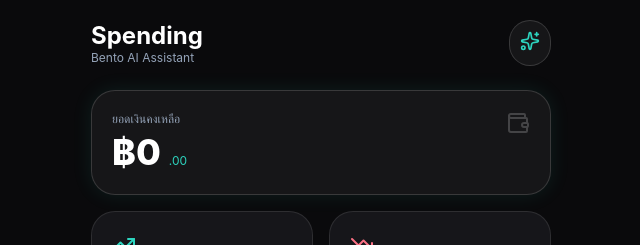
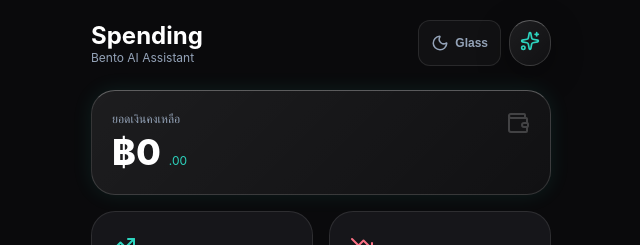
Before and after one commit to warintum/spending-bento-ai-assistant-glm4.7-antigravity, a React (Vite) app: page / in a window 1280 px wide. Shown: the top 245 px of the page, without its empty margins (319-959 px from the left). Built offline with nearby package versions, Linux system fonts and the light colour scheme.

Commit message:
Glass Mode - OLED Mode

```diff
--- a/src/App.tsx
+++ b/src/App.tsx
@@ -13,7 +13,9 @@ import {
   Edit2,
   X,
   ChevronDown,
-  ChevronUp
+  ChevronUp,
+  Moon,
+  Sun
 } from 'lucide-react';
 import './index.css';
 
@@ -44,12 +46,25 @@ const App: React.FC = () => {
   const [chatInput, setChatInput] = useState('');
   const [viewAll, setViewAll] = useState(false);
   const [editingTx, setEditingTx] = useState<Transaction | null>(null);
+  const [theme, setTheme] = useState<'glass' | 'oled'>(() => {
+    return (localStorage.getItem('bento-theme') as 'glass' | 'oled') || 'glass';
+  });
 
   const scrollRef = useRef<HTMLDivElement>(null);
 
   useEffect(() => {
     localStorage.setItem('bento-transactions', JSON.stringify(transactions));
   }, [transactions]);
+
+  useEffect(() => {
+    localStorage.setItem('bento-theme', theme);
+    const body = document.body;
+    if (theme === 'oled') {
+      body.classList.add('theme-oled');
+    } else {
+      body.classList.remove('theme-oled');
+    }
+  }, [theme]);
 
   useEffect(() => {
     if (scrollRef.current) {
@@ -134,6 +149,10 @@ const App: React.FC = () => {
     setEditingTx(null);
   };
 
+  const toggleTheme = () => {
+    setTheme(prev => prev === 'glass' ? 'oled' : 'glass');
+  };
+
   const displayedTransactions = viewAll ? transactions : transactions.slice(0, 5);
 
   return (
@@ -143,8 +162,18 @@ const App: React.FC = () => {
           <h1 className="text-xl">Spending</h1>
           <p className="text-xs">Bento AI Assistant</p>
         </div>
-        <div className="bento-card glass" style={{ padding: '10px' }}>
-          <Sparkles size={20} className="text-teal" />
+        <div style={{ display: 'flex', gap: '8px' }}>
+          <button
+            className="action-btn edit"
+            style={{ padding: '8px 12px', gap: '6px' }}
+            onClick={toggleTheme}
+          >
+            {theme === 'glass' ? <Moon size={18} /> : <Sun size={18} />}
+            <span className="text-xs" style={{ fontWeight: 'bold' }}>{theme === 'glass' ? 'Glass' : 'OLED'}</span>
+          </button>
+          <div className="bento-card glass" style={{ padding: '10px' }}>
+            <Sparkles size={20} className="text-teal" />
+          </div>
         </div>
       </header>
 
--- a/src/index.css
+++ b/src/index.css
@@ -12,6 +12,16 @@
   --card-glow: rgba(45, 212, 191, 0.1);
 
   --font-main: 'Inter', system-ui, -apple-system, sans-serif;
+  --glass-blur: blur(20px);
+}
+
+body.theme-oled {
+  --bg-primary: #000000;
+  --bg-secondary: #080808;
+  --bg-glass: rgba(255, 255, 255, 0.02);
+  --card-border: rgba(255, 255, 255, 0.05);
+  --glass-blur: none;
+  background-image: none;
 }
 
 * {
@@ -28,6 +38,7 @@ body {
   -moz-osx-font-smoothing: grayscale;
   min-height: 100vh;
   overflow-x: hidden;
+  transition: background-color 0.5s ease, color 0.5s ease;
 }
 
 #root {
@@ -53,7 +64,7 @@ body {
   padding: 20px;
   position: relative;
   overflow: hidden;
-  transition: transform 0.2s ease, box-shadow 0.2s ease;
+  transition: all 0.5s cubic-bezier(0.4, 0, 0.2, 1);
 }
 
 .bento-card:active {
@@ -61,10 +72,13 @@ body {
 }
 
 .bento-card.glass {
-  background: var(--bg-glass);
-  backdrop-filter: blur(12px);
-  -webkit-backdrop-filter: blur(12px);
+  background: linear-gradient(135deg, rgba(255, 255, 255, 0.08), rgba(255, 255, 255, 0.03));
+  backdrop-filter: var(--glass-blur);
+  -webkit-backdrop-filter: var(--glass-blur);
   border: 1px solid rgba(255, 255, 255, 0.15);
+  box-shadow: 0 8px 32px 0 rgba(0, 0, 0, 0.37);
+  /* Top highlight border for 3D effect */
+  border-top: 1px solid rgba(255, 255, 255, 0.3);
 }
 
 .bento-card.large {
--- a/vite.config.ts
+++ b/vite.config.ts
@@ -6,11 +6,11 @@ export default defineConfig({
   plugins: [react()],
   server: {
     host: true,
-    allowedHosts: ["p4173.doodee.cc"]
+    allowedHosts: ["p4173.doodee.cc", "p5174.doodee.cc"]
   },
   preview: {
     host: true,
     port: 4173,
-    allowedHosts: ["p4173.doodee.cc"]
+    allowedHosts: ["p4173.doodee.cc", "p5174.doodee.cc"]
   }
 })
```
